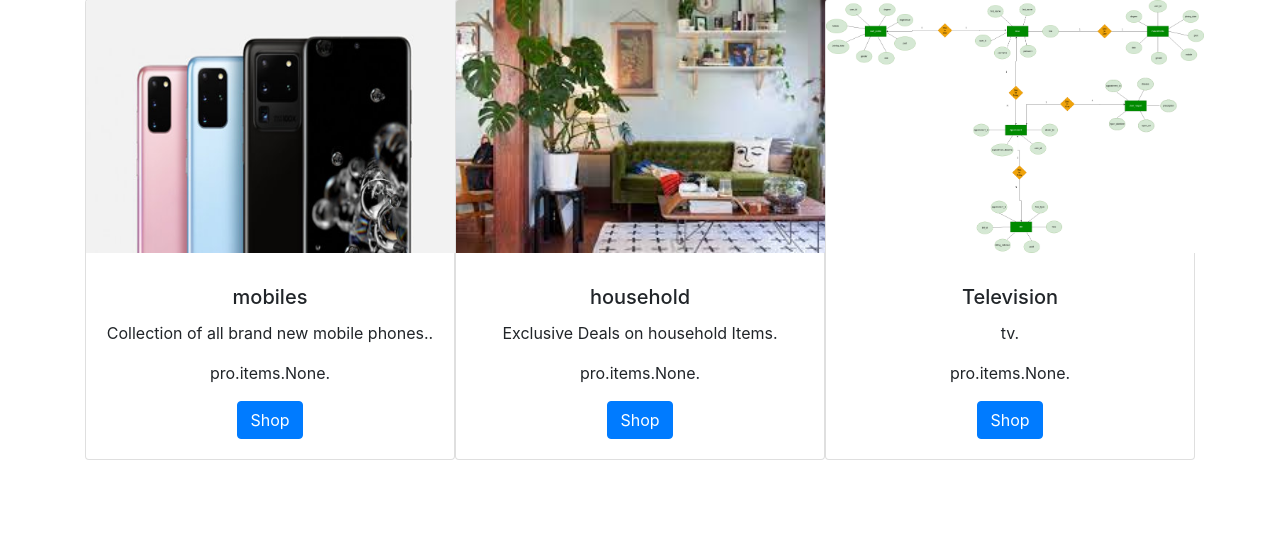
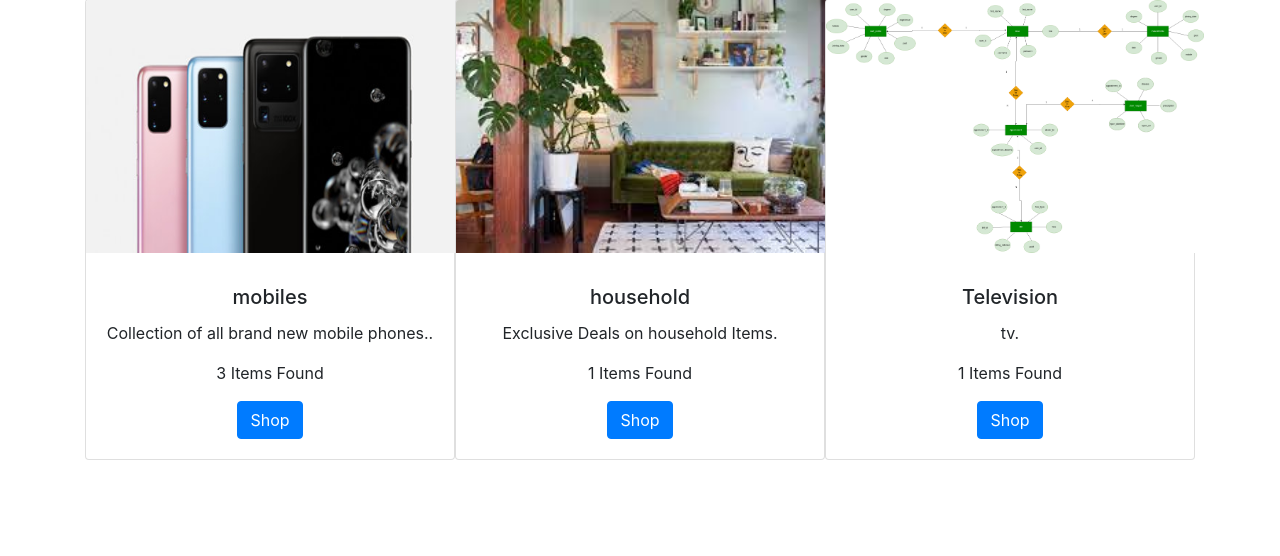
Before and after one commit to nitinsaini1008/major_project, a Django app: page / in a window 1280 px wide. Shown: the part 57-613 px from the top of the page. Run offline with Django 3.2, Linux system fonts and the light colour scheme; data comes from the database, SQL or seed files in the repository.

Commit message:
add count of items in the category

```diff
--- a/templates/main_page.html
+++ b/templates/main_page.html
@@ -77,7 +77,7 @@
 		  <div class="card-body">
 		    <h5 class="card-title">{{i.name}}</h5>
 		    <p class="card-text">{{i.desc}}.</p>
-		    <p class="card-text">{{i.item}}.</p>
+		    <p class="card-text">{{i.item.count}} Items Found</p>
 		    <a href="/sub_page?search={{i.name}}" class="btn btn-primary">Shop</a>
 		  </div>
 		</div>
```
